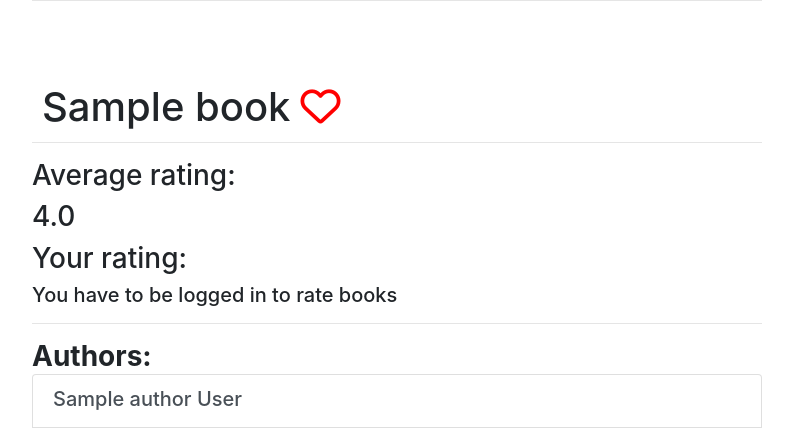
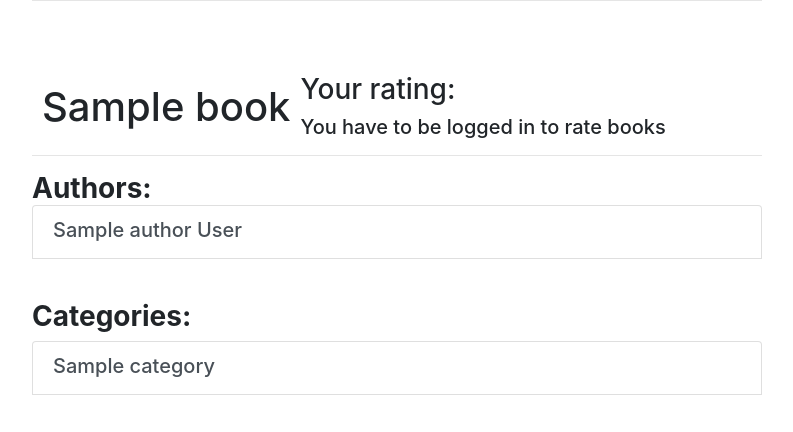
Before and after one commit to PietrzakJustyna/BookFreaks, a Django app: page /books/1 in a window 1280 px wide. Shown: the part 56-488 px from the top of the page, without its empty margins (243-1036 px from the left). Run offline with Django 3.2, Linux system fonts and the light colour scheme; tables that the repository leaves empty hold one stand-in row (values such as "Sample post"); some libraries are stand-ins or nearby versions.

Commit message:
improved sorting

```diff
--- a/books/templates/author_view.html
+++ b/books/templates/author_view.html
@@ -13,7 +13,7 @@
 <br>
 <br>
 
-<h1 id="title">{{author.name}} {{author.surname}}</h1>
+<h1 id="title2">{{author.name}} {{author.surname}}</h1>
 <hr>
 {% for book in books %}
 <div class="card">
--- a/books/templates/base.html
+++ b/books/templates/base.html
@@ -113,6 +113,7 @@
     <script src="{% static 'create_book_script.js' %}"></script>
     <script src="{% static 'rate_book_script.js' %}"></script>
     <script src="{% static 'favourite_book_script.js' %}"></script>
+    <script src="{% static 'sort_dropdown.js' %}"></script>
 </div>
 </body>
 
--- a/books/templates/book_view.html
+++ b/books/templates/book_view.html
@@ -17,14 +17,28 @@
 
 <h1 id="title">{{book.title}}</h1>
 
-<div id="heart">
+{% if user.is_authenticated %}
+
+<p id="current_fav_state" hidden data-fav="{{current_fav_state.favourite}}"></p>
+
+{% if current_fav_state.favourite == True %}
+
+<div class="heart">
+    <i class="heart fa fa-heart" data-id="{{ book.id }}" value="0"></i>
+</div>
+
+{% else %}
+
+<div class="heart">
     <i class="heart fa fa-heart-o" data-id="{{ book.id }}" value="0"></i>
 </div>
+
+{% endif %}
+
 
 <hr>
 <h3>Average rating:</h3> <h3 id="avg_rating" data-id="{{ book.id }}">{{ book.average_rating }} </h3>
 
-{% if user.is_authenticated %}
 
 <p id="current_rating" hidden data-rating="{{current_rating.rating}}"></p>
 
--- a/books/templates/books.html
+++ b/books/templates/books.html
@@ -22,7 +22,7 @@
 {% endif %}
 
 <form id="sort_form" method="get" action="">
-    <select name="how" onblur="this.form.submit()">
+    <select class="sortform" name="how" onchange="this.form.submit()">
         <option value="alpha-asc">Alphabetically ascending</option>
         <option value="alpha-desc">Alphabetically descending</option>
         <option value="rating-asc">By rating ascending</option>
--- a/books/views.py
+++ b/books/views.py
@@ -13,6 +13,19 @@
 from django.views.generic import TemplateView, ListView, CreateView, FormView, UpdateView, DeleteView
 from books.forms import LoginForm, CreateUserForm, CreateBookForm
 from books.models import Book, Author, Category, Rating, FavouriteBook
+
+
+def sort(how, what):
+
+    if how == "rating-asc":
+        what = what.order_by("average_rating")
+    elif how == "alpha-asc":
+        what = what.all().order_by("title")
+    elif how == "rating-desc":
+        what = what.order_by("average_rating").reverse()
+    else:
+        what = what.order_by("title").reverse()
+    return what
 
 
 class LandingPageView(View):
@@ -84,26 +97,32 @@
     def get(self, request, book_id):
         try:
             current_rating = Rating.objects.get(book_id=book_id, user_id=request.user.id)
+            current_fav_state = FavouriteBook.objects.get(book_id=book_id, user_id=request.user.id)
             book = get_object_or_404(Book, pk=book_id)
-            return render(request, "book_view.html", {"book": book, "current_rating": current_rating})
+            return render(request, "book_view.html", {"book": book, "current_rating": current_rating,
+                                                      "current_fav_state": current_fav_state})
         except ObjectDoesNotExist:
-            book = get_object_or_404(Book, pk=book_id)
-            return render(request, "book_view.html", {"book": book})
+            try:
+                current_rating = Rating.objects.get(book_id=book_id, user_id=request.user.id)
+                book = get_object_or_404(Book, pk=book_id)
+                return render(request, "book_view.html", {"book": book, "current_rating": current_rating})
+            except ObjectDoesNotExist:
+                try:
+                    current_fav_state = FavouriteBook.objects.get(book_id=book_id, user_id=request.user.id)
+                    book = get_object_or_404(Book, pk=book_id)
+                    return render(request, "book_view.html", {"book": book, "current_fav_state": current_fav_state})
+                except ObjectDoesNotExist:
+                    book = get_object_or_404(Book, pk=book_id)
+                    return render(request, "book_view.html", {"book": book})
 
 
 class BookListView(View):
     def get(self, request):
 
         how = self.request.GET.get("how")
+        books = Book.objects.all()
 
-        if how == "rating-asc":
-            books = Book.objects.all().order_by("average_rating")
-        elif how == "alpha-asc":
-            books = Book.objects.all().order_by("title")
-        elif how == "rating-desc":
-            books = Book.objects.all().order_by("average_rating").reverse()
-        else:
-            books = Book.objects.all().order_by("title").reverse()
+        books = sort(how, books)
 
         paginator = Paginator(books, 10)
         page = request.GET.get('page')
@@ -131,17 +150,9 @@
     def get(self, request, category_id):
 
         category = Category.objects.get(id=category_id)
+        books = Book.objects.filter(book_category=category)
         how = self.request.GET.get("how")
-
-        if how == "rating-asc":
-            books = Book.objects.filter(book_category=category).order_by("average_rating")
-        elif how == "alpha-asc":
-            books = Book.objects.filter(book_category=category).order_by("title")
-        elif how == "rating-desc":
-            books = Book.objects.filter(book_category=category).order_by("average_rating").reverse()
-        else:
-            books = Book.objects.filter(book_category=category).order_by("title").reverse()
-
+        books = sort(how, books)
         return render(request, "books.html", {"books": books, "category": category})
 
 
@@ -294,16 +305,8 @@
 
         user = request.user
         how = self.request.GET.get("how")
-
-        if how == "rating-asc":
-            books = Book.objects.filter(book_rating__user=user).order_by("average_rating")
-        elif how == "alpha-asc":
-            books = Book.objects.filter(book_rating__user=user).order_by("title")
-        elif how == "rating-desc":
-            books = Book.objects.filter(book_rating__user=user).order_by("average_rating").reverse()
-        else:
-            books = Book.objects.filter(book_rating__user=user).order_by("title").reverse()
-
+        books = Book.objects.filter(book_rating__user=user)
+        books = sort(how, books)
         return render(request, "books.html", {"books": books})
 
 
@@ -312,16 +315,7 @@
 
     def get(self, request):
         user = request.user
-
+        books = Book.objects.filter(fav_book__user=user)
         how = self.request.GET.get("how")
-
-        if how == "rating-asc":
-            books = Book.objects.filter(fav_book__user=user).order_by("average_rating")
-        elif how == "alpha-asc":
-            books = Book.objects.filter(fav_book__user=user).order_by("title")
-        elif how == "rating-desc":
-            books = Book.objects.filter(fav_book__user=user).order_by("average_rating").reverse()
-        else:
-            books = Book.objects.filter(fav_book__user=user).order_by("title").reverse()
-
+        books = sort(how, books)
         return render(request, "books.html", {"books": books})
--- /dev/null
+++ b/static/sort_dropdown.js
@@ -0,0 +1,9 @@
+$(document).ready(function () {
+
+    var item = window.localStorage.getItem('sortform');
+    $('select[name=how]').val(item);
+
+    $('select[name=how]').change(function() {
+       window.localStorage.setItem('sortform', $(this).val());
+    });
+});
```
Also changed, not shown: books/templates/authors.html (+0 -12 lines).
